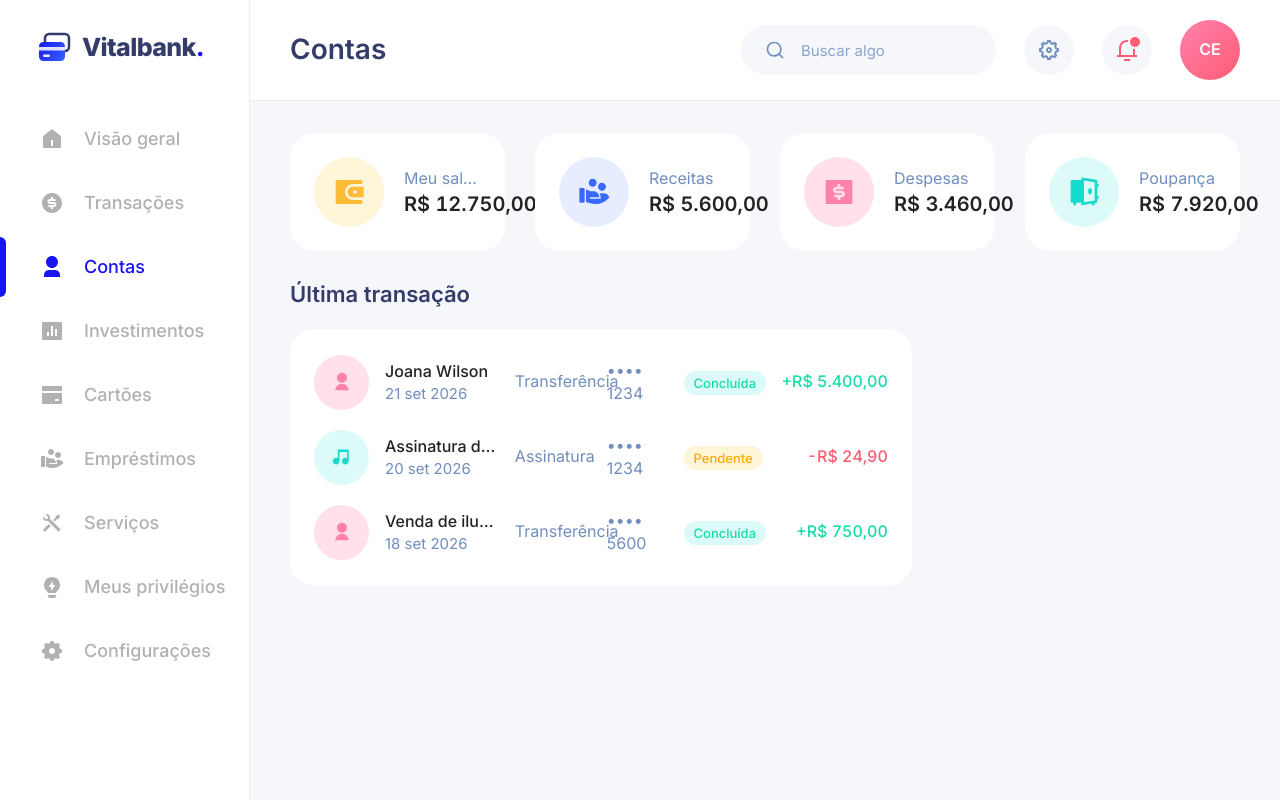
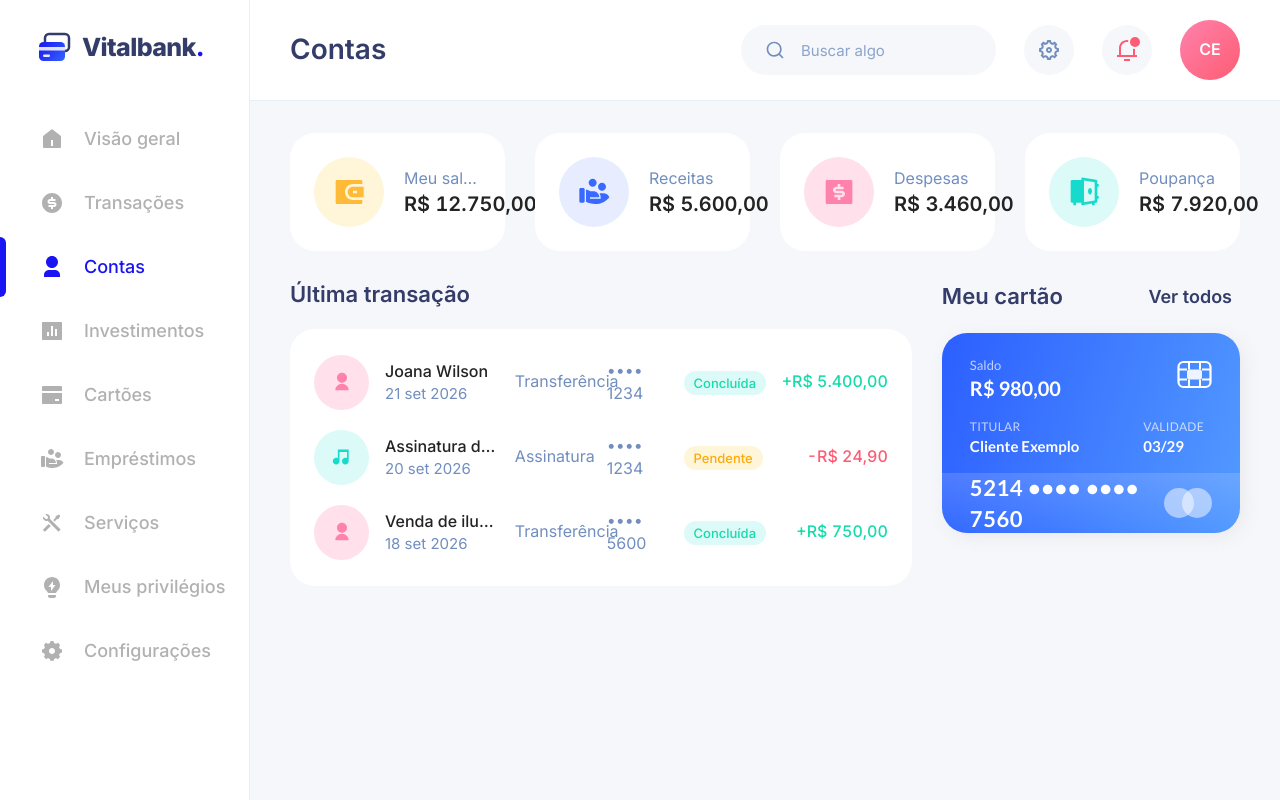
Before and after one commit to VictorNascimento14/Vitalbank, a Next.js app: page /contas in a window 1280 px wide. Built offline with nearby package versions, Linux system fonts and the light colour scheme.

Commit message:
feat(contas): bloco Meu cartão com o cartão azul em destaque (#104)

```diff
--- a/src/app/(painel)/contas/page.tsx
+++ b/src/app/(painel)/contas/page.tsx
@@ -1,15 +1,18 @@
-import { listarTransacoes, resumoDaConta } from "@/dados";
+import { listarCartoes, listarTransacoes, resumoDaConta } from "@/dados";
+import { MeuCartao } from "@/telas/contas/MeuCartao";
 import { ResumoDaConta } from "@/telas/contas/ResumoDaConta";
 import { UltimaTransacao } from "@/telas/contas/UltimaTransacao";
 
 export default async function Contas() {
-  const [resumo, transacoes] = await Promise.all([resumoDaConta(), listarTransacoes()]);
+  const [resumo, transacoes, cartoes] = await Promise.all([resumoDaConta(), listarTransacoes(), listarCartoes()]);
+  const emDestaque = cartoes.find((c) => c.variante === "azul") ?? cartoes[0];
   // as três mais recentes que não são entrada de salário ou depósito: as que a pessoa confere
   const ultimas = transacoes.filter((t) => t.categoria !== "deposito" && t.categoria !== "salario").slice(1, 4);
   return (
     <div className="grid grid-cols-1 gap-6 lg:gap-[30px] xl:grid-cols-[minmax(0,73fr)_minmax(0,35fr)]">
       <ResumoDaConta resumo={resumo} />
       <UltimaTransacao transacoes={ultimas} />
+      <MeuCartao cartao={emDestaque} />
     </div>
   );
 }
--- /dev/null
+++ b/src/telas/contas/MeuCartao.tsx
@@ -0,0 +1,18 @@
+import type { Cartao } from "@/dados";
+import { AcaoDosCartoes } from "@/telas/comum/MeusCartoes";
+import { CartaoDeCredito, TituloDeSecao } from "@/ui";
+import { Surgir } from "@/ui/movimento";
+
+/** Um cartão em destaque na Contas (no kit, o azul-claro). */
+export function MeuCartao({ cartao }: { cartao: Cartao }) {
+  return (
+    <section aria-labelledby="meu-cartao" className="flex flex-col">
+      <TituloDeSecao id="meu-cartao" acao={<AcaoDosCartoes href="/cartoes">Ver todos</AcaoDosCartoes>}>
+        Meu cartão
+      </TituloDeSecao>
+      <Surgir className="flex flex-1 items-start">
+        <CartaoDeCredito cartao={cartao} className="w-full" />
+      </Surgir>
+    </section>
+  );
+}
```
Also changed, not shown: 1 other file (tests, documents, lock files or other folders).
